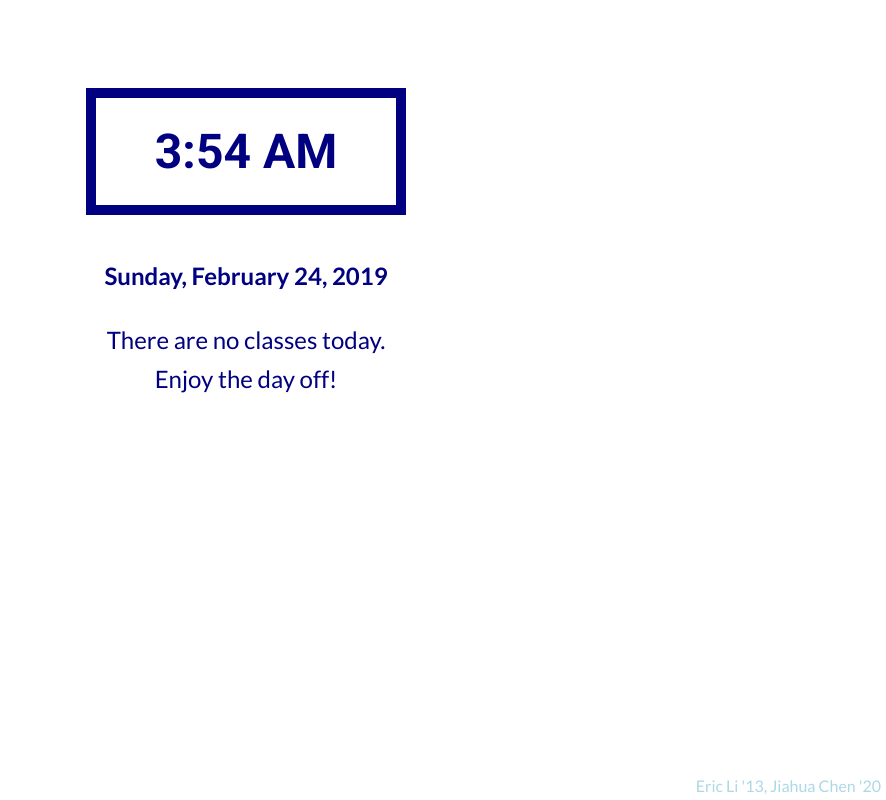
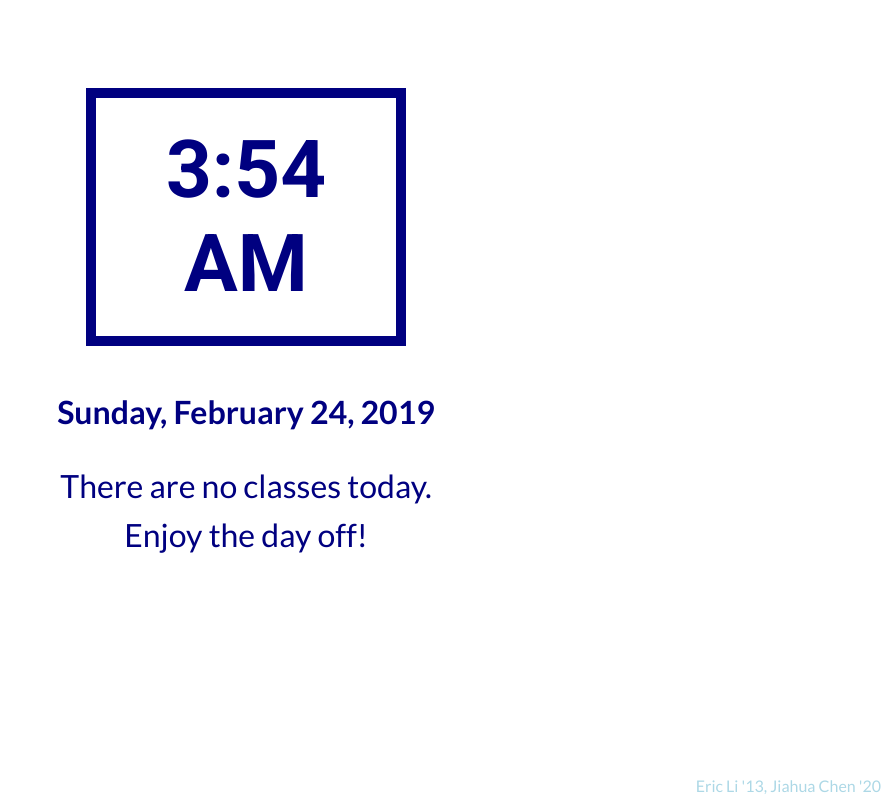
Before and after one commit to jiahuac/hotchkiss-clock, a plain HTML site: page index.html in a window 1280 px wide. Shown: the whole page, without its empty margins (394-1280 px from the left). Drawn offline with Linux system fonts and the light colour scheme.

Commit message:
Larger text.

```diff
--- a/style.css
+++ b/style.css
@@ -7,7 +7,7 @@
   text-align: center;
   color: navy;
   font-family: 'Roboto', sans-serif;
-  font-size: 3em;
+  font-size: 5em;
   height: 100;
   margin: 0;
   width: 250px;
@@ -22,7 +22,7 @@
   top: 12vh;
   font-family: 'Lato', sans-serif;
   text-align: center;
-  font-size: 1.5em;
+  font-size: 2em;
   padding: 5px;
   color: navy;
 }
```
